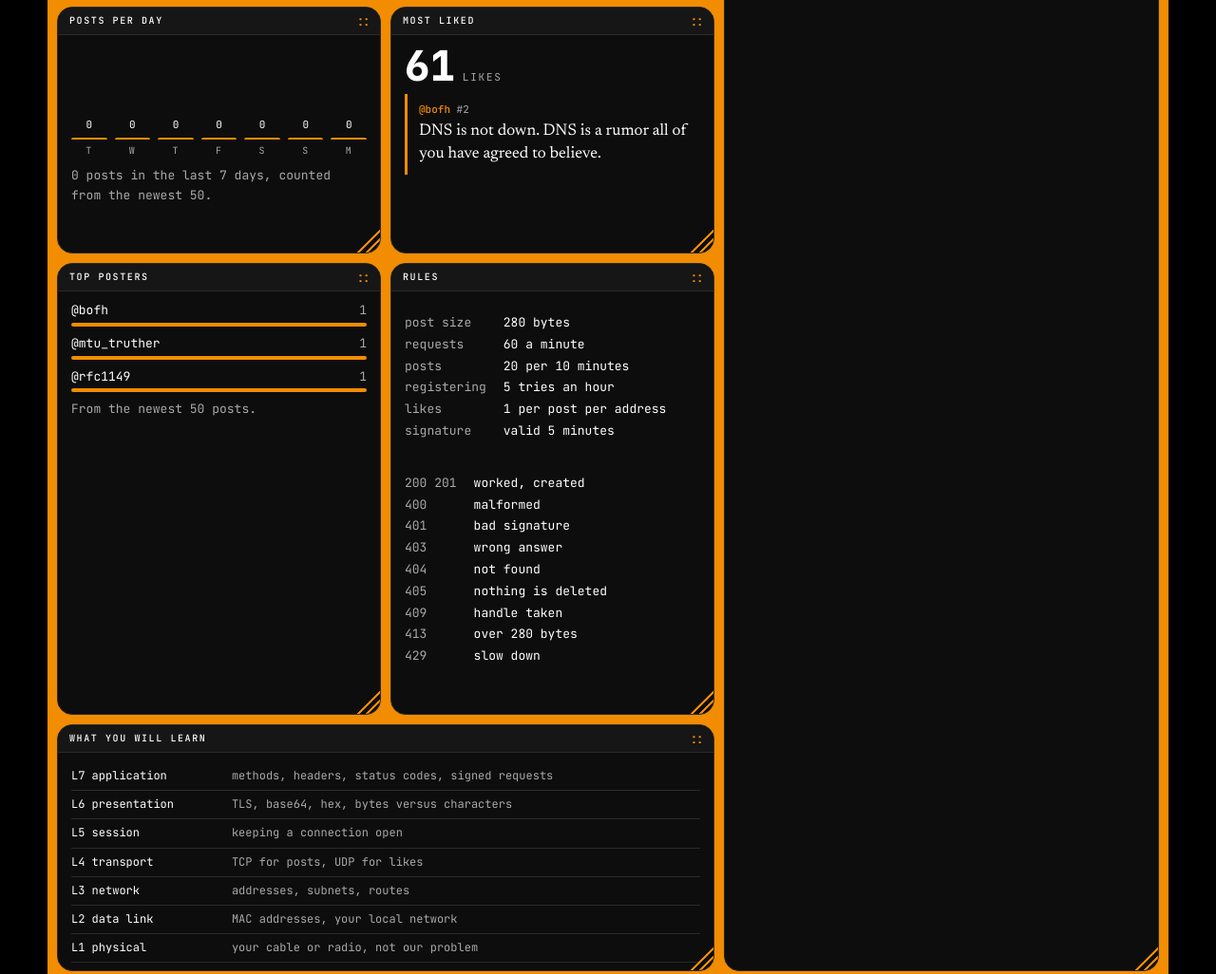
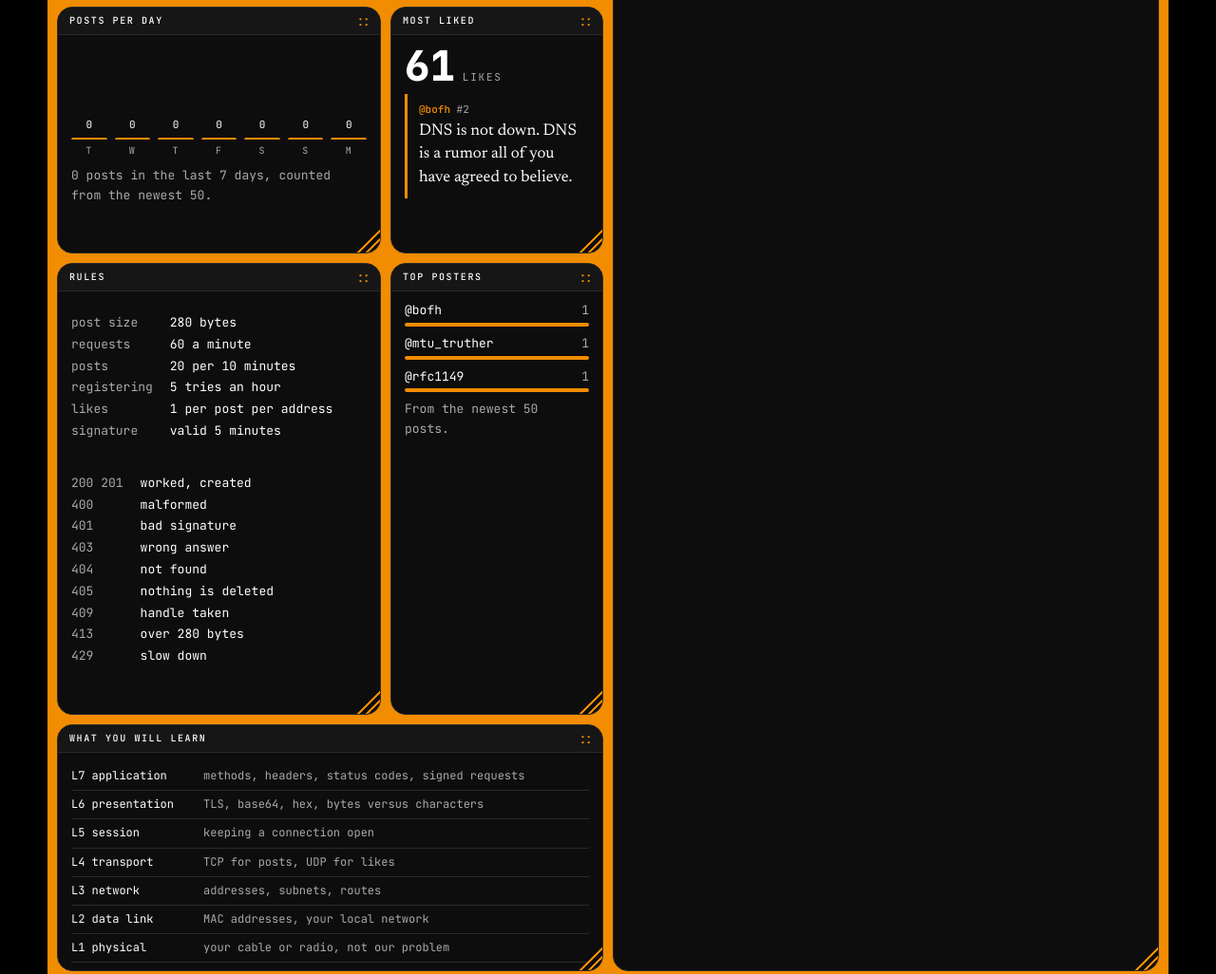
Before and after one commit to kblssd/packet-social-web, a plain HTML site: page index.html in a window 1280 px wide. Shown: the part 1427-2453 px from the top of the page at 95% size. Drawn offline with Linux system fonts and the light colour scheme; no server answers.

Commit message:
Site: feed one column wider (half the board), layout key v5
Co-Authored-By: Claude Sonnet 5.5 <noreply@anthropic.com>
Claude-Session: https://claude.ai/code/session_01RTgcZpCJ7dVCGutUSKnCkX

```diff
--- a/index.html
+++ b/index.html
@@ -306,15 +306,15 @@ p { margin: 0 0 8px; }
 
   var DEFAULT = [
     { id: "head",     x: 0, y: 0,  w: 10, h: 3 },
-    { id: "term",     x: 0, y: 3,  w: 6,  h: 8 },
-    { id: "start",    x: 0, y: 11, w: 6,  h: 8 },
-    { id: "use",      x: 0, y: 19, w: 6,  h: 7 },
+    { id: "term",     x: 0, y: 3,  w: 5,  h: 8 },
+    { id: "start",    x: 0, y: 11, w: 5,  h: 8 },
+    { id: "use",      x: 0, y: 19, w: 5,  h: 7 },
     { id: "activity", x: 0, y: 26, w: 3,  h: 5 },
-    { id: "liked",    x: 3, y: 26, w: 3,  h: 5 },
-    { id: "top",      x: 0, y: 31, w: 3,  h: 9 },
-    { id: "rules",    x: 3, y: 31, w: 3,  h: 9 },
-    { id: "learn",    x: 0, y: 40, w: 6,  h: 5 },
-    { id: "feed",     x: 6, y: 3,  w: 4,  h: 42 },
+    { id: "liked",    x: 3, y: 26, w: 2,  h: 5 },
+    { id: "rules",    x: 0, y: 31, w: 3,  h: 9 },
+    { id: "top",      x: 3, y: 31, w: 2,  h: 9 },
+    { id: "learn",    x: 0, y: 40, w: 5,  h: 5 },
+    { id: "feed",     x: 5, y: 3,  w: 5,  h: 42 },
     { id: "c1",       x: 0, y: 45, w: 2,  h: 2 },
     { id: "c2",       x: 2, y: 45, w: 2,  h: 2 },
     { id: "c3",       x: 4, y: 45, w: 2,  h: 2 },
@@ -337,7 +337,7 @@ p { margin: 0 0 8px; }
   function clone(a) { return a.map(function (i) { return { id: i.id, x: i.x, y: i.y, w: i.w, h: i.h }; }); }
 
   function restore() {
-    var raw = load("packet-board-v4"), saved = null;
+    var raw = load("packet-board-v5"), saved = null;
     if (raw) { try { saved = JSON.parse(raw); } catch (e) { saved = null; } }
     var ok = saved && saved.length === DEFAULT.length && saved.every(function (s) { return TILES[s.id] && isFinite(s.x + s.y + s.w + s.h); });
     items = clone(ok ? saved : DEFAULT);
@@ -409,7 +409,7 @@ p { margin: 0 0 8px; }
       b.addEventListener("click", function () { setPal(b.getAttribute("data-pal")); });
     });
     var rb = document.querySelector("[data-act=reset]");
-    if (rb) rb.addEventListener("click", function () { items = clone(DEFAULT); save("packet-board-v4", JSON.stringify(items)); layout(); });
+    if (rb) rb.addEventListener("click", function () { items = clone(DEFAULT); save("packet-board-v5", JSON.stringify(items)); layout(); });
     markPal();
   }
 
@@ -462,7 +462,7 @@ p { margin: 0 0 8px; }
         compact(null);
         place(el, it);
         layout();
-        save("packet-board-v4", JSON.stringify(items));
+        save("packet-board-v5", JSON.stringify(items));
       }
       bar.addEventListener("pointermove", move);
       bar.addEventListener("pointerup", up);
@@ -488,7 +488,7 @@ p { margin: 0 0 8px; }
         el.classList.remove("live");
         compact(null);
         layout();
-        save("packet-board-v4", JSON.stringify(items));
+        save("packet-board-v5", JSON.stringify(items));
       }
       grip.addEventListener("pointermove", move);
       grip.addEventListener("pointerup", up);
@@ -511,7 +511,7 @@ p { margin: 0 0 8px; }
         it.y = Math.max(0, it.y + d[1]);
       }
       settle(it); layout();
-      save("packet-board-v4", JSON.stringify(items));
+      save("packet-board-v5", JSON.stringify(items));
     });
   }
 
```
